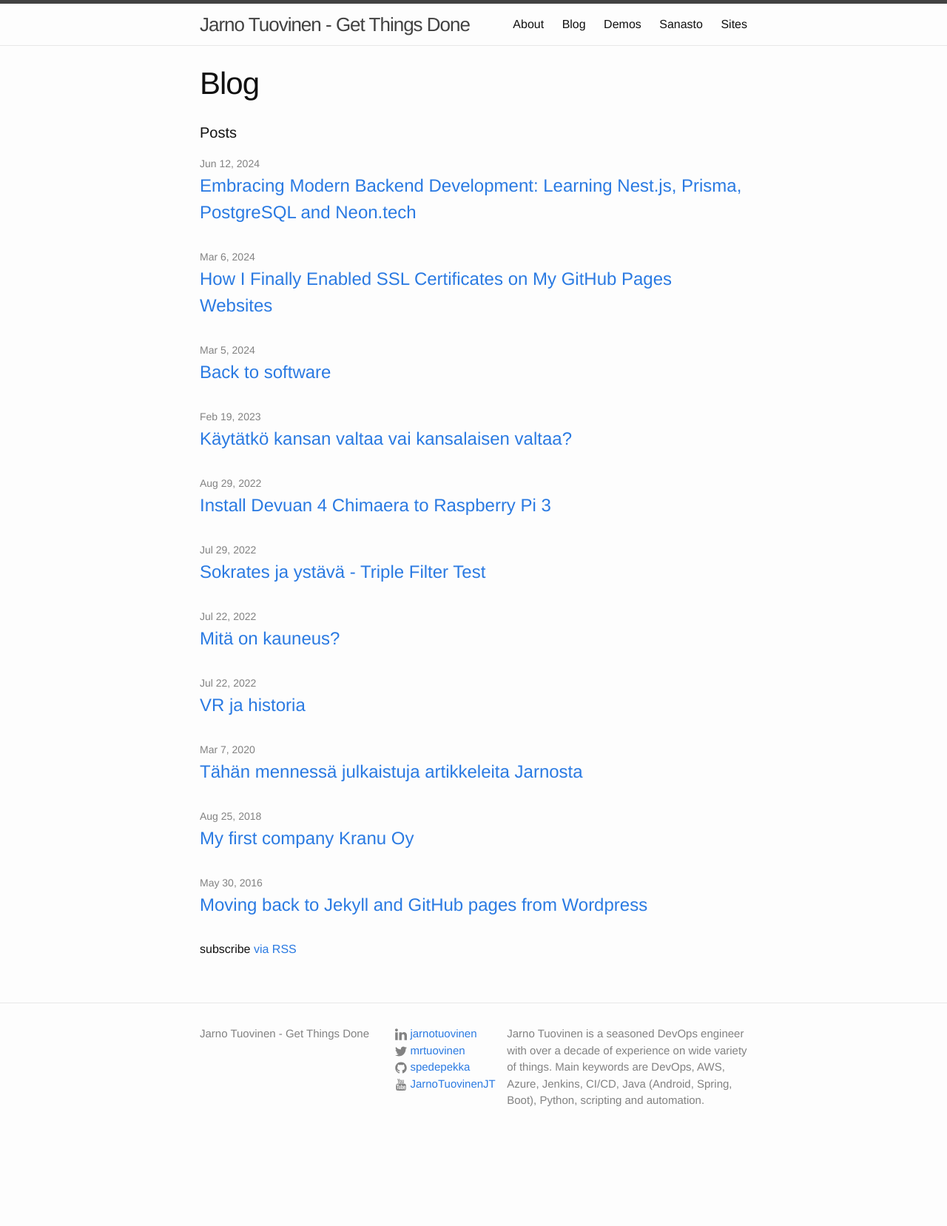
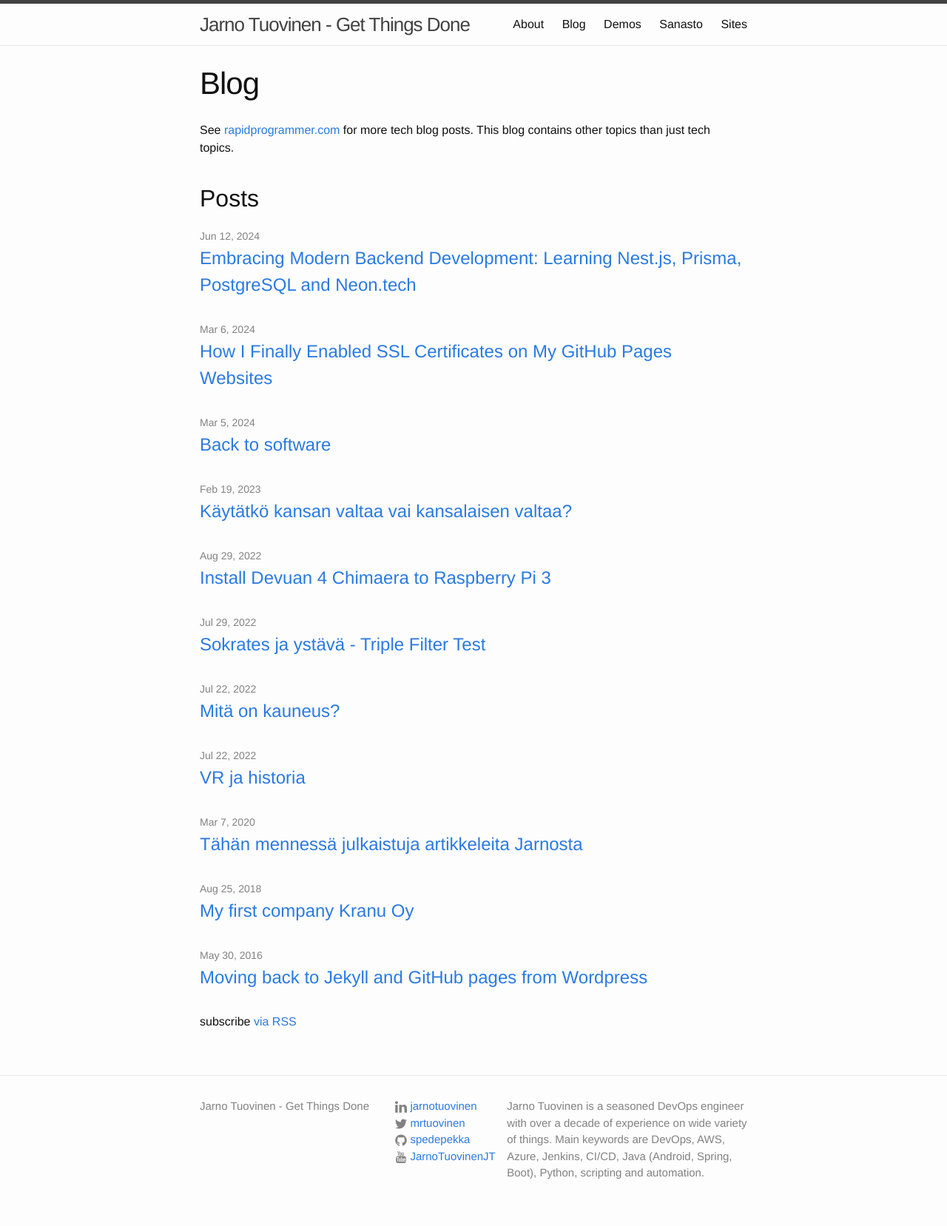
Before and after one commit to spedepekka/spedepekka.github.io, a Jekyll site: the page built from blog.md, in a window 1280 px wide. Shown: the whole page at 74% size. Built offline with Jekyll 4.4.1, drawn with Linux system fonts in a browser that asks for light colours; before the commit the page ends 1559 px from its top, so only the background shows below that.

Commit message:
Add note/link to rapidprogrammer.com to blog list

```diff
--- a/_sass/_base.scss
+++ b/_sass/_base.scss
@@ -204,3 +204,7 @@
         }
     }
 }
+
+#blog-header-text {
+    margin-bottom: 2rem;
+}
--- a/blog.md
+++ b/blog.md
@@ -9,7 +9,11 @@
 
 <div class="home">
 
-  <h1 class="page-heading">Posts</h1>
+  <div id="blog-header-text">
+    See <a href="https://rapidprogrammer.com">rapidprogrammer.com</a> for more tech blog posts. This blog contains other topics than just tech topics.
+  </div>
+
+  <h2 class="page-heading">Posts</h2>
 
   <ul class="post-list">
     {% for post in site.posts %}
```
